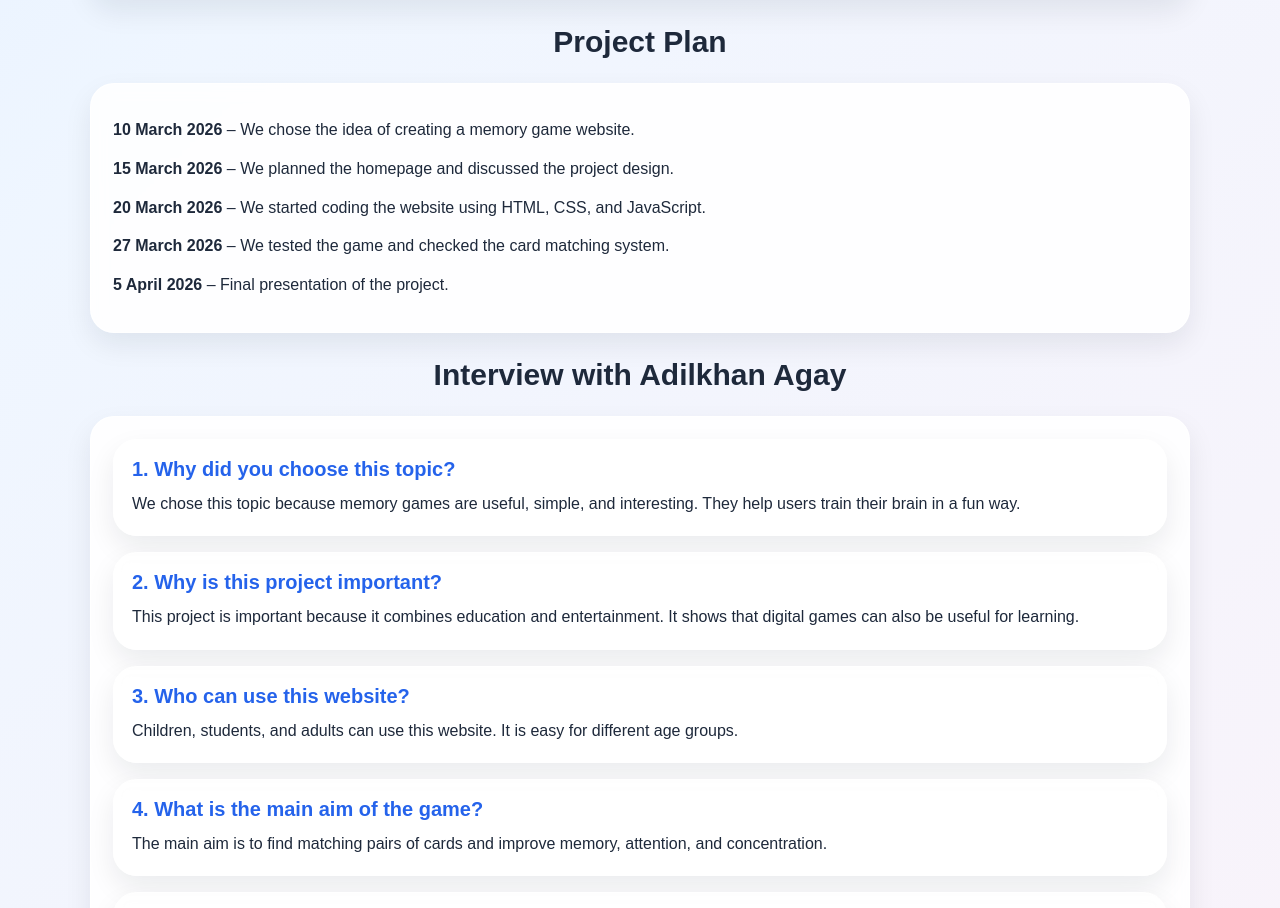
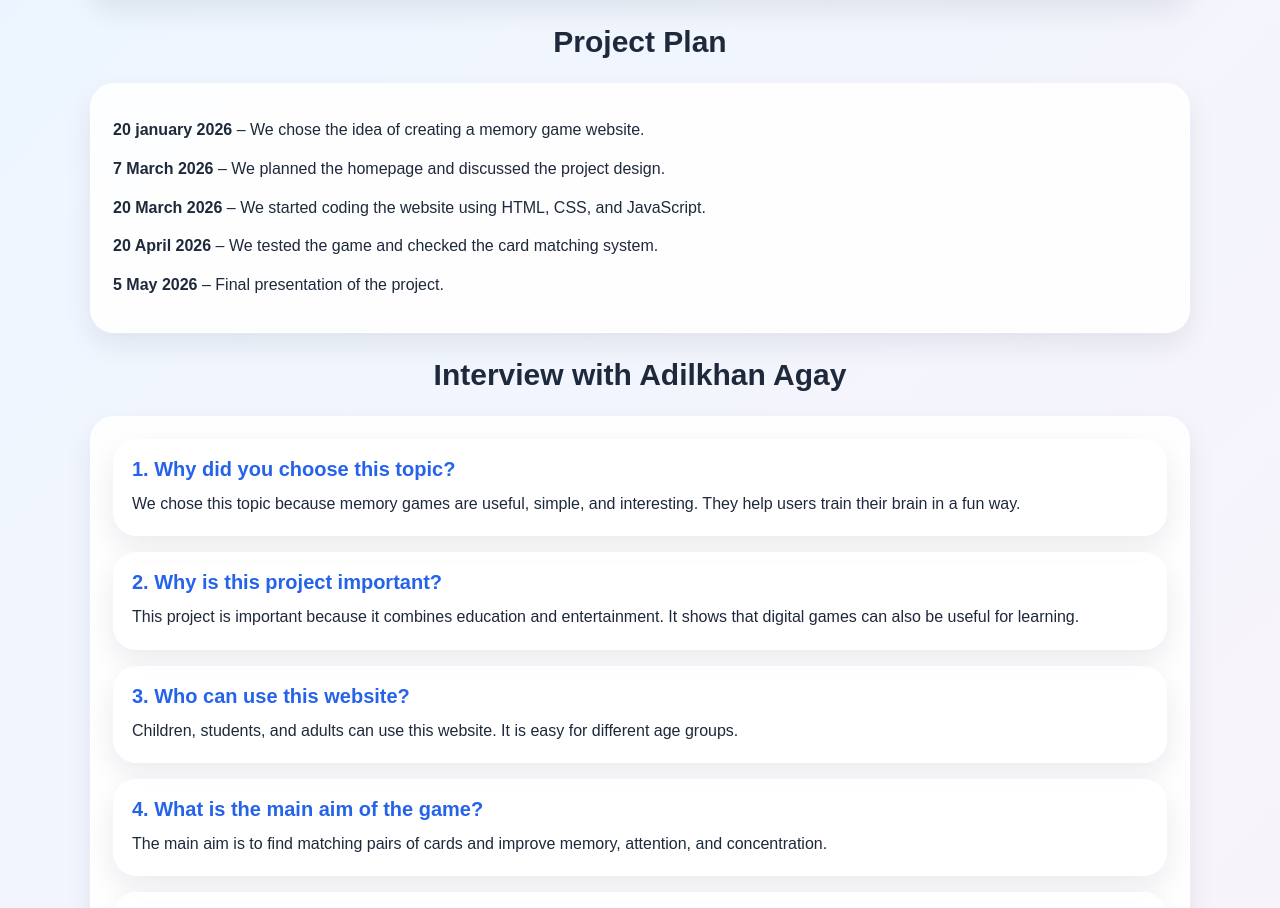
Before and after one commit to Dak-09/informatics, a plain HTML site: page studyflow/index.html in a window 1280 px wide. Shown: the part 1381-2289 px from the top of the page. Drawn offline with Linux system fonts and the light colour scheme.

Commit message:
Update studyflow/index.html

```diff
--- a/studyflow/index.html
+++ b/studyflow/index.html
@@ -56,11 +56,11 @@
   <section class="container">
     <h2>Project Plan</h2>
     <div class="plan-box">
-      <p><b>10 March 2026</b> – We chose the idea of creating a memory game website.</p>
-      <p><b>15 March 2026</b> – We planned the homepage and discussed the project design.</p>
+      <p><b>20 january 2026</b> – We chose the idea of creating a memory game website.</p>
+      <p><b>7  March 2026</b> – We planned the homepage and discussed the project design.</p>
       <p><b>20 March 2026</b> – We started coding the website using HTML, CSS, and JavaScript.</p>
-      <p><b>27 March 2026</b> – We tested the game and checked the card matching system.</p>
-      <p><b>5 April 2026</b> – Final presentation of the project.</p>
+      <p><b>20 April 2026</b> – We tested the game and checked the card matching system.</p>
+      <p><b>5 May 2026</b> – Final presentation of the project.</p>
     </div>
   </section>
 
```
